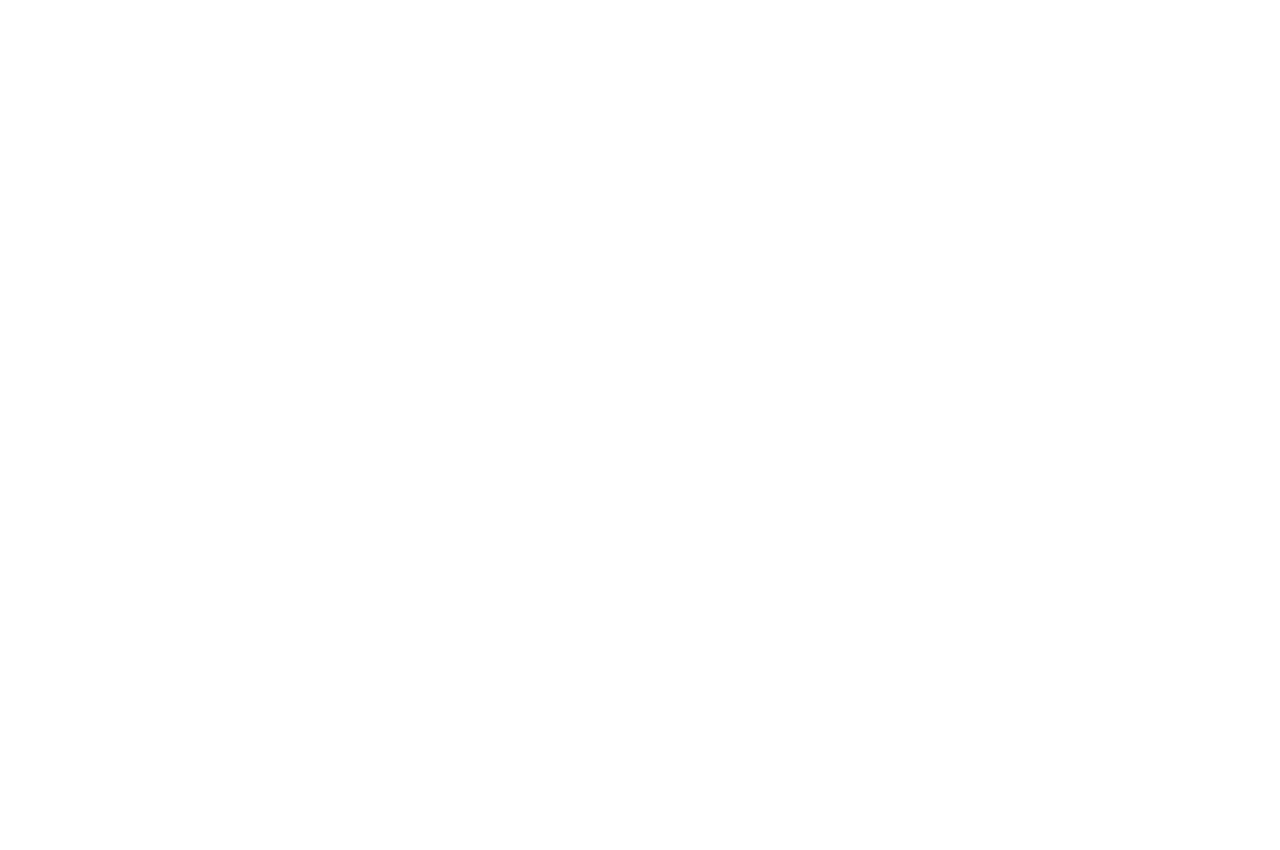
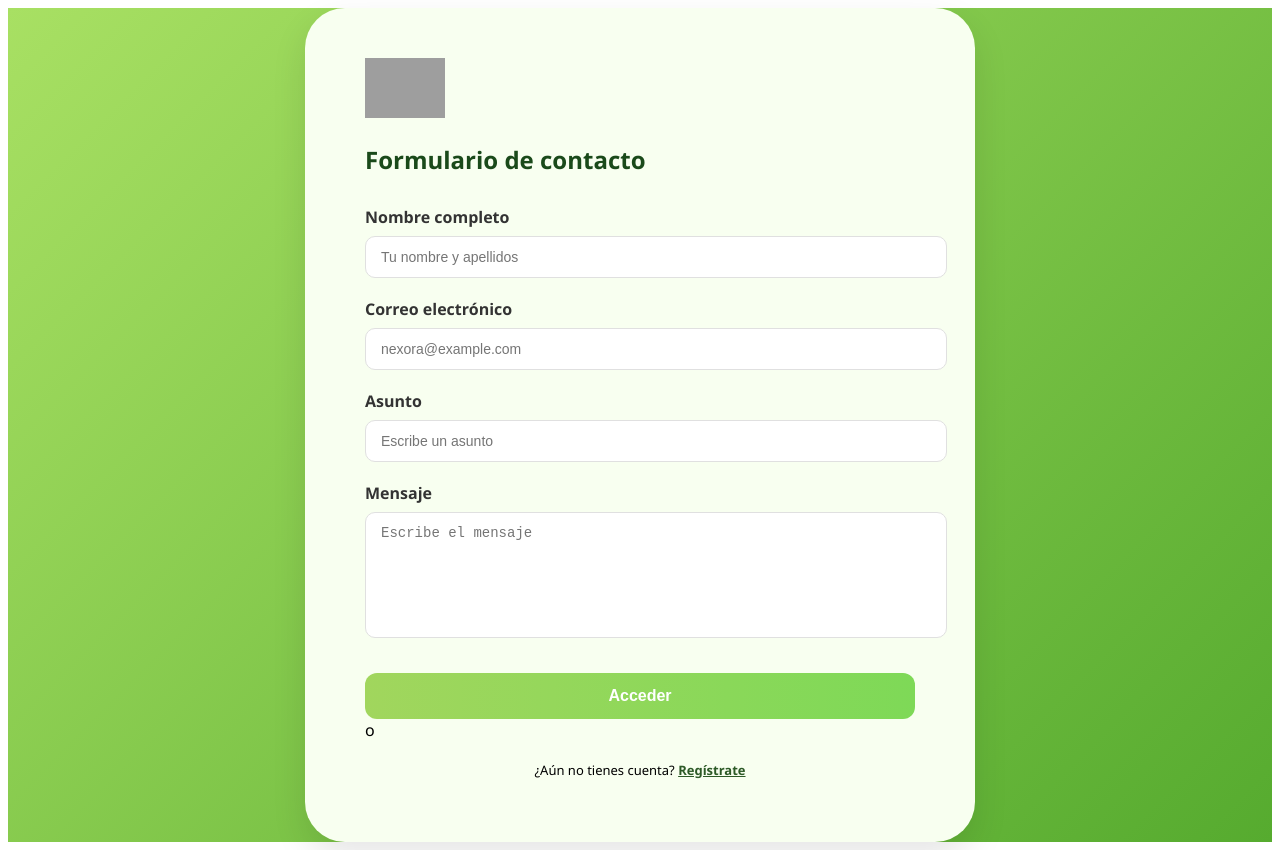
Before and after one commit to 333ares/Nexora, an Angular app in the folder frontend/: page /contacto in a window 1280 px wide. Before the commit this address led to /. Before the commit the page ends 800 px from the top, so only its background shows below. Built offline with nearby package versions, Linux system fonts and the light colour scheme; grey boxes are pictures that could not be loaded.

Commit message:
Frontend contactos
Se ha creado el frontend de la pantalla con el formuario de contacto, creando así el componente de "contacto" con sus respectivos archivos css, html y ts

```diff
--- a/frontend/src/app/app.routes.ts
+++ b/frontend/src/app/app.routes.ts
@@ -5,6 +5,7 @@ import { Registro } from './registro/registro';
 import { AuthGuard } from './guards/auth-guard';
 import { Planes } from './planes/planes';
 import { Movimientos } from './movimientos/movimientos';
+import { Contacto } from './contacto/contacto';
 
 export const routes: Routes = [
   {
@@ -14,7 +15,7 @@ export const routes: Routes = [
   {
     path: 'perfil',
     component: PerfilUsuario,
-    canActivate: [AuthGuard]
+    //canActivate: [AuthGuard]
   },
   {
     path: 'registro',
@@ -23,12 +24,17 @@ export const routes: Routes = [
   {
     path: 'planes',
     component: Planes,
-    canActivate: [AuthGuard]
+    //canActivate: [AuthGuard]
   },
   {
     path: 'movimientos',
     component: Movimientos,
-    canActivate: [AuthGuard]
+    //canActivate: [AuthGuard]
+  },
+  {
+    path: 'contacto',
+    component: Contacto,
+    //canActivate: [AuthGuard]
   },
   {
     path: '',
--- /dev/null
+++ b/frontend/src/app/contacto/contacto.css
@@ -0,0 +1,100 @@
+/* Contenedor principal con el degradado verde */
+.main-wrapper {
+  background: linear-gradient(135deg, #a8e063 0%, #56ab2f 100%);
+  min-height: 100vh;
+  display: flex;
+  justify-content: center;
+  align-items: center;
+  font-family: 'Segoe UI', Tahoma, Geneva, Verdana, sans-serif;
+}
+
+/* La tarjeta blanca */
+.contact-card {
+  background-color: #f8fff0; /* Blanco con un toque verdoso */
+  padding: 50px 60px;
+  border-radius: 40px; /* Bordes muy redondeados como en tu imagen */
+  width: 100%;
+  max-width: 550px;
+  box-shadow: 0 15px 35px rgba(0, 0, 0, 0.1);
+  text-align: left;
+}
+
+h1 {
+  color: #1a4a1a;
+  font-size: 24px;
+  margin-bottom: 30px;
+  font-weight: 700;
+}
+
+/* Inputs y Labels */
+.form-group {
+  margin-bottom: 20px;
+}
+
+label {
+  display: block;
+  font-weight: 600;
+  margin-bottom: 8px;
+  color: #333;
+}
+
+input, textarea {
+  width: 100%;
+  padding: 12px 15px;
+  border: 1px solid #e0e0e0;
+  border-radius: 10px;
+  background-color: #fff;
+  font-size: 14px;
+}
+
+textarea {
+  height: 100px;
+  resize: none;
+}
+
+/* El botón verde degradado */
+.btn-submit {
+  width: 100%;
+  padding: 14px;
+  background: linear-gradient(to right, #a1d65d, #7ed957);
+  border: none;
+  border-radius: 12px;
+  color: white;
+  font-weight: bold;
+  font-size: 16px;
+  cursor: pointer;
+  margin-top: 10px;
+  transition: opacity 0.3s;
+}
+
+.btn-submit:hover {
+  opacity: 0.9;
+}
+
+/* Footer y enlaces */
+.footer-link {
+  text-align: center;
+  margin-top: 20px;
+  font-size: 13px;
+}
+
+.footer-link a {
+  color: #2d5a27;
+  text-decoration: underline;
+  font-weight: bold;
+}
+
+.logo-container {
+  margin-bottom: 20px;
+}
+
+.logo {
+  height: 60px;
+  width: auto;
+}
+
+html, body {
+  margin: 0;
+  padding: 0;
+  height: 100%;
+}
--- /dev/null
+++ b/frontend/src/app/contacto/contacto.html
@@ -0,0 +1,39 @@
+<div class="main-wrapper">
+  <div class="contact-card">
+    <div class="logo-container">
+      <img src="assets/logo.png" alt="Nexora Logo" class="logo">
+    </div>
+
+    <h1>Formulario de contacto</h1>
+
+    <form (submit)="onSubmit($event)">
+      <div class="form-group">
+        <label>Nombre completo</label>
+        <input type="text" placeholder="Tu nombre y apellidos">
+      </div>
+
+      <div class="form-group">
+        <label>Correo electrónico</label>
+        <input type="email" placeholder="nexora@example.com">
+      </div>
+
+      <div class="form-group">
+        <label>Asunto</label>
+        <input type="text" placeholder="Escribe un asunto">
+      </div>
+
+      <div class="form-group">
+        <label>Mensaje</label>
+        <textarea placeholder="Escribe el mensaje"></textarea>
+      </div>
+
+      <button type="submit" class="btn-submit">Acceder</button>
+    </form>
+
+    <div class="divider">
+      <span>o</span>
+    </div>
+
+    <p class="footer-link">¿Aún no tienes cuenta? <a routerLink="/registro">Regístrate</a></p>
+  </div>
+</div>
--- /dev/null
+++ b/frontend/src/app/contacto/contacto.ts
@@ -0,0 +1,11 @@
+import { Component } from '@angular/core';
+
+@Component({
+  selector: 'app-contacto',
+  imports: [],
+  templateUrl: './contacto.html',
+  styleUrl: './contacto.css',
+})
+export class Contacto {
+
+}
```
Also changed, not shown: 1 other file (tests, documents, lock files or other folders).
